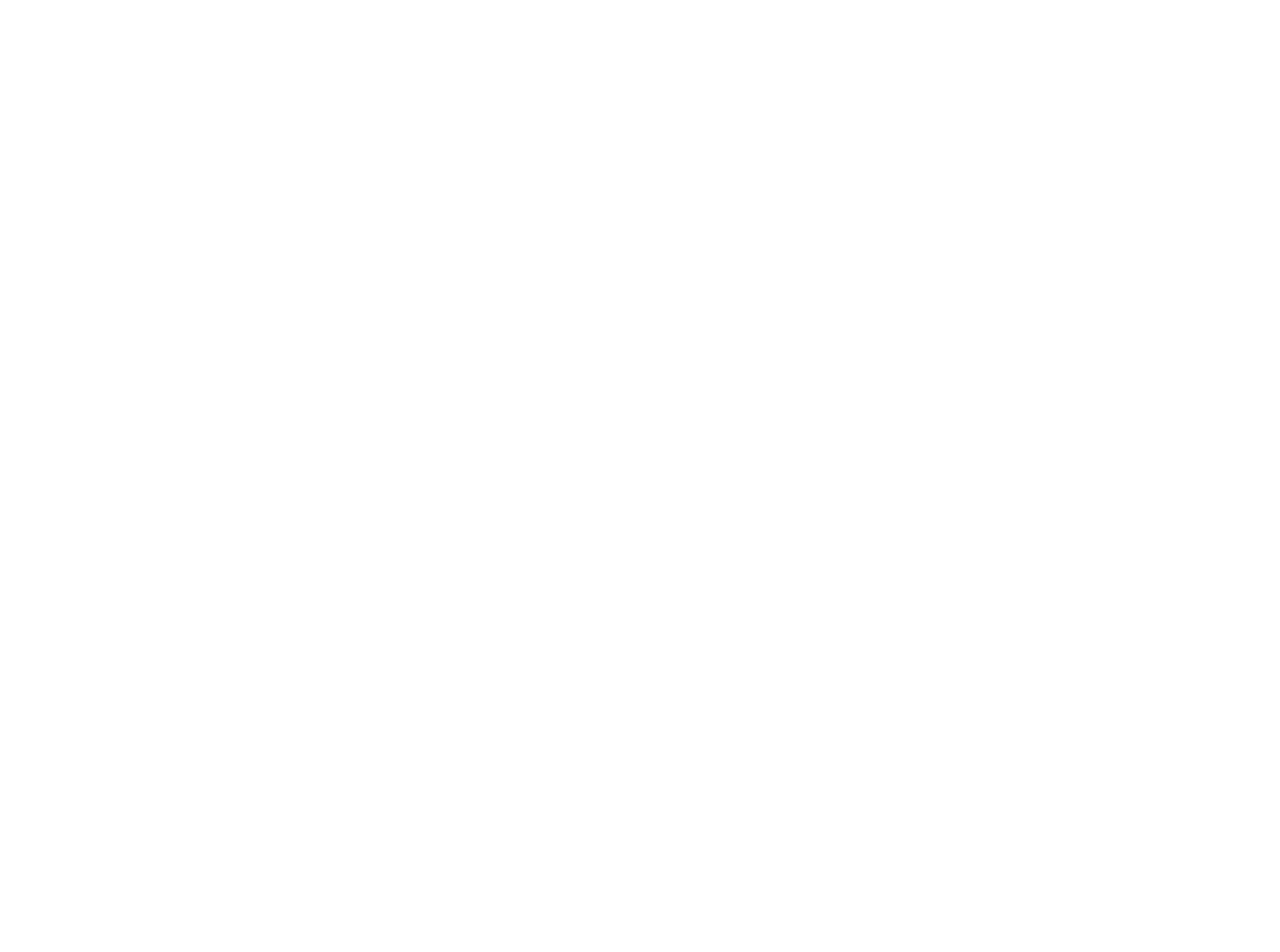
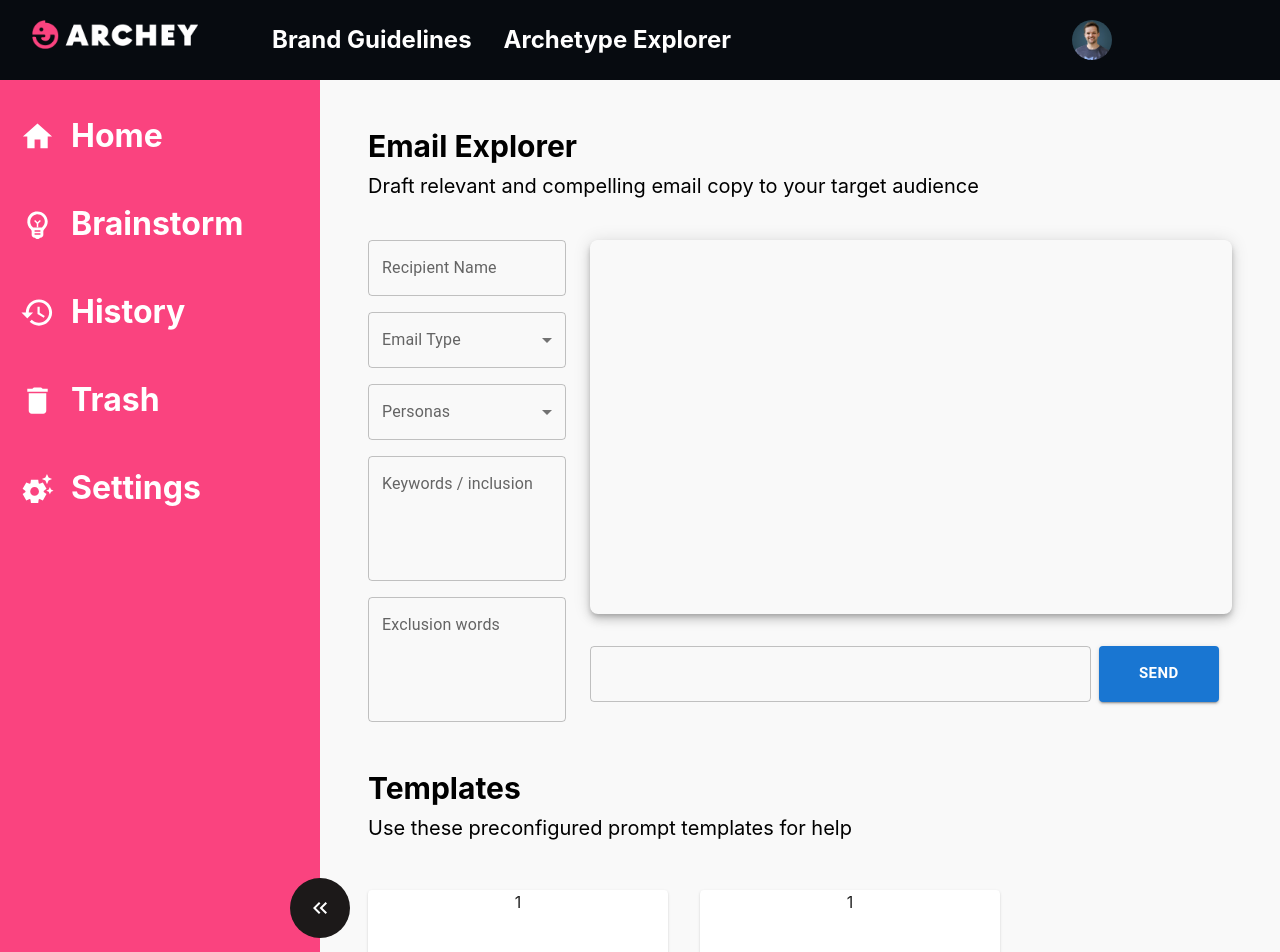
Before and after one commit to richswift426/archytype, a React (Create React App) app: page /dashboard/home/email-explorer in a window 1280 px wide. Before the commit this address had no page. Shown: the top 952 px of the page. Before the commit the page ends 800 px from the top, so only its background shows below. Built offline with nearby package versions, Linux system fonts and the light colour scheme.

Commit message:
Update the layout system

```diff
--- a/src/App.js
+++ b/src/App.js
@@ -6,8 +6,9 @@
 import ContentGeneration from 'pages/content-generation';
 import Customization from 'pages/customization';
 import ContentPreview from 'pages/preview';
-import Analytics from 'pages/analytics';
 import MainHome from 'pages/main-home';
+import Explorer from 'layout/Explorer';
+
 import './App.css';
 
 function App() {
@@ -16,9 +17,9 @@
       <Box sx={{ flexGrow: 1, height: '100vh' }}>
         <Routes>
           <Route path="/" element={<Home />} />
-          <Route path="dashboard" element={<Dashboard />}>
+          <Route path="/dashboard" element={<Dashboard />}>
             <Route path="home" element={<MainHome />} />
-            <Route path="brainstorm" element={<ArchytypeSelection />} />
+            <Route path="home/email-explorer" element={<Explorer />} />
             <Route path="history" element={<ContentGeneration />} />
             <Route path="trash" element={<Customization />} />
             <Route path="settings" element={<ContentPreview />} />
--- /dev/null
+++ b/src/layout/Explorer/index.jsx
@@ -0,0 +1,132 @@
+import { Box, Button, Grid, TextField, MenuItem, Paper } from '@mui/material';
+
+export default function Explorer({ title, description }) {
+  return (
+    <Box>
+      <div className="explorer-header mb-10">
+        <p className="font-bold text-3xl mb-2">Email Explorer</p>
+        <p className="text-xl">
+          Draft relevant and compelling email copy to your target audience
+        </p>
+      </div>
+      <Grid container spacing={3} sx={{ mb: 4 }}>
+        <Grid item md={3}>
+          <TextField
+            fullWidth
+            id="outlined-basic"
+            label="Recipient Name"
+            variant="outlined"
+            sx={{ mb: 2 }}
+          />
+          <TextField
+            fullWidth
+            select
+            id="outlined-basic"
+            label="Email Type"
+            variant="outlined"
+            sx={{ mb: 2 }}
+          >
+            <MenuItem value="Test">Test</MenuItem>
+            <MenuItem value="Test">Test</MenuItem>
+          </TextField>
+
+          <TextField
+            fullWidth
+            select
+            id="outlined-basic"
+            label="Personas"
+            variant="outlined"
+            sx={{ mb: 2 }}
+          >
+            <MenuItem value="Test">Test</MenuItem>
+            <MenuItem value="Test">Test</MenuItem>
+          </TextField>
+
+          <TextField
+            multiline
+            fullWidth
+            rows={4}
+            id="outlined-basic"
+            label="Keywords / inclusion"
+            variant="outlined"
+            sx={{ mb: 2 }}
+          />
+          <TextField
+            multiline
+            fullWidth
+            rows={4}
+            id="outlined-basic"
+            label="Exclusion words"
+            variant="outlined"
+            sx={{ mb: 2 }}
+          />
+        </Grid>
+        <Grid item md={9}>
+          <Box
+            sx={{
+              display: 'flex',
+              flexDirection: 'column',
+              height: '75%',
+              width: '100%',
+              boxShadow: 6,
+              marginBottom: 4,
+              borderRadius: 2,
+              padding: 1,
+              overflow: 'auto',
+              '::-webkit-scrollbar': {
+                width: '10px',
+              },
+              '::-webkit-scrollbar-thumb': {
+                height: '50px',
+                borderRadius: '10px',
+                backgroundColor: 'darkgrey',
+              },
+            }}
+          ></Box>
+          <TextField
+            fullWidth
+            id="outlined-basic"
+            variant="outlined"
+            sx={{ width: '78%' }}
+          />
+          <Button
+            variant="contained"
+            size="large"
+            sx={{ width: '120px', height: '56px', fontWeight: 700, mx: 1 }}
+          >
+            Send
+          </Button>
+        </Grid>
+      </Grid>
+      <Box sx={{ width: '100%' }}>
+        <p className="font-bold text-3xl mb-2">Templates</p>
+        <p className="text-xl mb-12">
+          Use these preconfigured prompt templates for help
+        </p>
+        <Grid container spacing={4}>
+          <Grid item={4}>
+            <Paper
+              sx={{ height: '150px', width: '300px', textAlign: 'center' }}
+            >
+              1
+            </Paper>
+          </Grid>
+          <Grid item={4} sx={{ height: '200px' }}>
+            <Paper
+              sx={{ height: '150px', width: '300px', textAlign: 'center' }}
+            >
+              1
+            </Paper>
+          </Grid>
+          <Grid item={4} sx={{ height: '200px' }}>
+            <Paper
+              sx={{ height: '150px', width: '300px', textAlign: 'center' }}
+            >
+              1
+            </Paper>
+          </Grid>
+        </Grid>
+      </Box>
+    </Box>
+  );
+}
--- a/src/layout/Sidebar/sidebarnav.module.css
+++ b/src/layout/Sidebar/sidebarnav.module.css
@@ -5,7 +5,7 @@
   transition: width 0.3s ease-in-out;
   background-color: rgb(250 67 127);
   /* background-color: rgb(10, 25, 41); */
-  padding-top: 28px;
+  padding-top: 12px;
 }
 .sidenavClosed {
   composes: sidenav;
--- a/src/pages/dashboard/index.jsx
+++ b/src/pages/dashboard/index.jsx
@@ -14,10 +14,10 @@
           item
           md={10}
           sx={{
-            p: 4,
+            p: 6,
             backgroundColor: '#f9f9f9',
             flex: '1 !important',
-            maxWidth: 'fit-content !important',
+            maxWidth: 'initial !important',
           }}
         >
           <Outlet />
--- a/src/pages/main-home/index.jsx
+++ b/src/pages/main-home/index.jsx
@@ -1,14 +1,31 @@
 import { Box, Grid, Card, CardHeader, CardContent } from '@mui/material';
-
+import { Link } from 'react-router-dom';
 import Line from 'assets/images/line.png';
 
 const contentGeneration = [
-  'Email Explorer',
-  'Blog Author',
-  'Social Media Engine',
-  'Google Ad Copy',
-  'BrainStorm',
-  'Future Module',
+  {
+    title: 'Email Explorer',
+    description:
+      'Draft relevant and compelling email copy to your target audience',
+    tag: 'email-explorer',
+  },
+  {
+    title: 'Blog Author',
+    description: 'Turn ideas into SEO optimized blog content',
+    tag: 'blog-author',
+  },
+  {
+    title: 'Social Media Engine',
+    description: 'Create engaging social media content, no matter the platform',
+    tag: 'social-media-engine',
+  },
+  {
+    title: 'Google Ad Copy',
+    description: 'Draft high converting ad copy for your ad campaigns',
+    tag: 'google-ad-copy',
+  },
+  { title: 'BrainStorm', description: '', tag: 'brainstorm' },
+  { title: 'Future Module', description: '', tag: 'future-module' },
 ];
 
 const brandSettings = [
@@ -22,17 +39,19 @@
     <Box sx={{ flexGrow: 1, height: '100%' }}>
       <p className="font-bold text-3xl mb-8">Content Generation</p>
       <Grid container spacing={12}>
-        {contentGeneration.map((item) => (
-          <Grid item md={4} key={item}>
+        {contentGeneration.map((item, index) => (
+          <Grid item md={4} key={index}>
+            <Link to={item.tag}>
               <Card sx={{}}>
                 <CardHeader
-                title={item}
+                  title={item.title}
                   sx={{ textAlign: 'center' }}
                 ></CardHeader>
                 <CardContent sx={{ px: 4, pb: 4, pt: 0 }}>
                   <img src={Line} alt="Line group" className="w-full" />
                 </CardContent>
               </Card>
+            </Link>
           </Grid>
         ))}
       </Grid>
```
Lines whose indentation alone changed are shown as unchanged.
